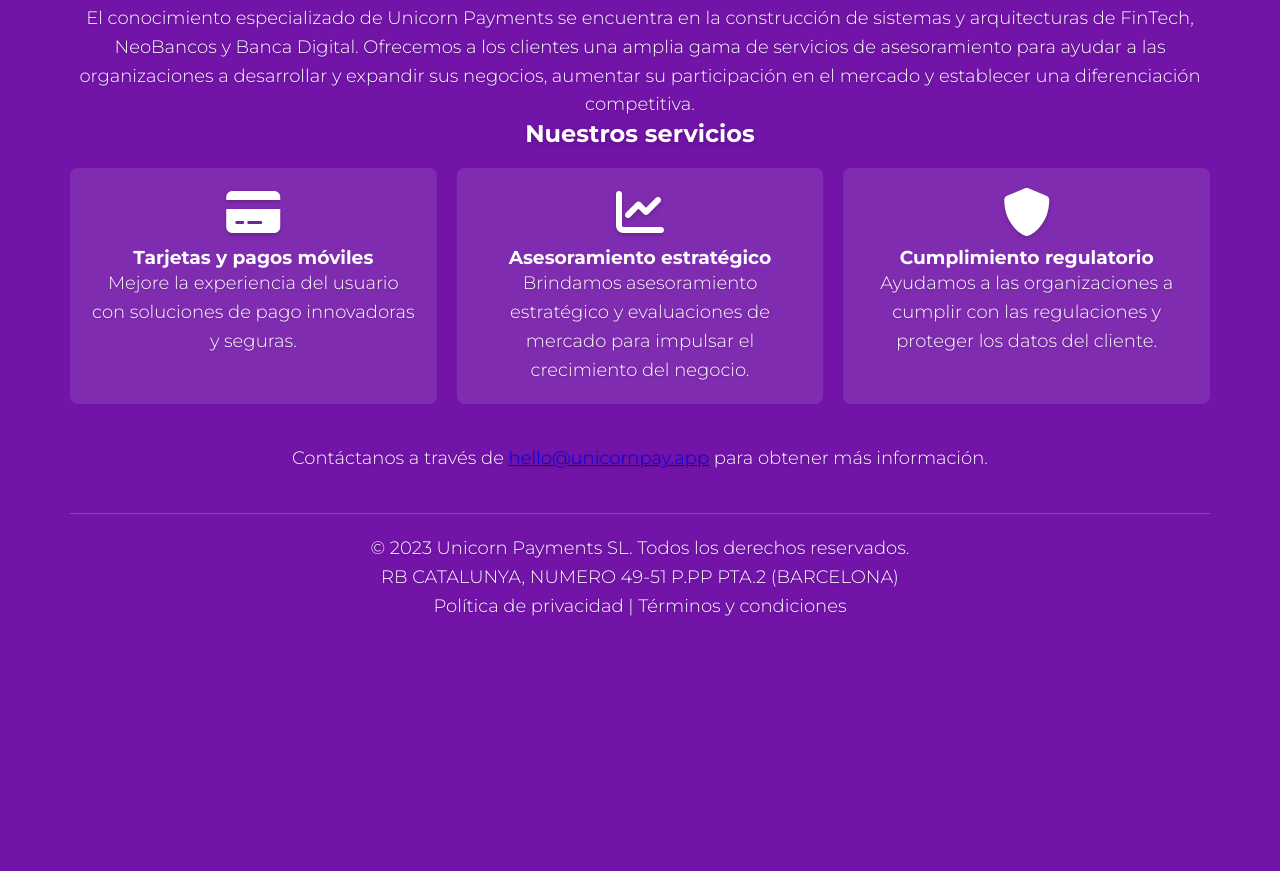
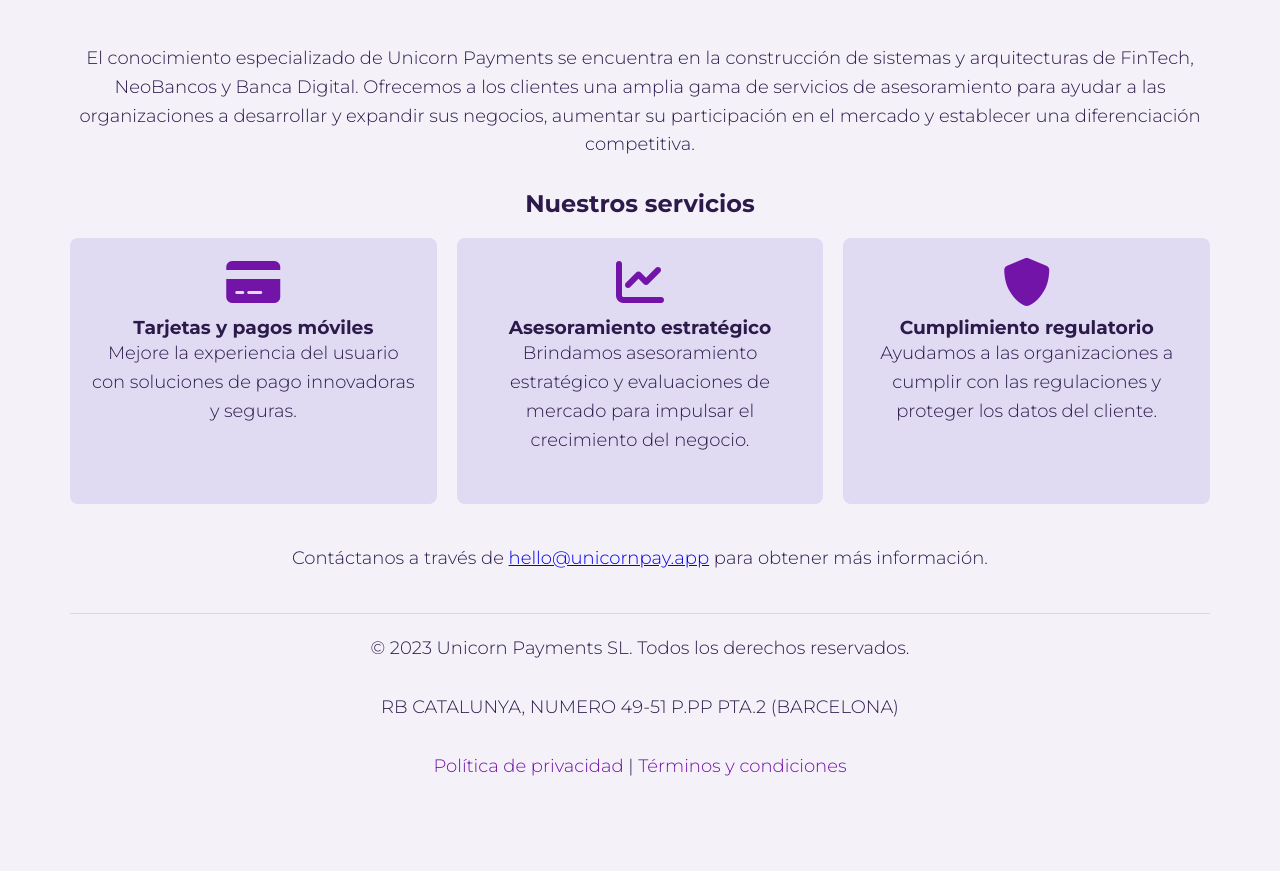
Before and after one commit to alexsicart/UnicornPay, a plain HTML site: page index.html in a window 1280 px wide. Shown: the part 290-1161 px from the top of the page. Before the commit the page ends 971 px from the top, so only its background shows below. Drawn offline with Linux system fonts and the light colour scheme.

Commit message:
Update index.html

```diff
--- a/index.html
+++ b/index.html
@@ -3,6 +3,8 @@
 <head>
     <meta charset="UTF-8">
     <meta name="viewport" content="width=device-width, initial-scale=1.0">
+    <meta name="description" content="Unicorn Payments SL ofrece soluciones de FinTech, NeoBancos y Banca Digital. Consultoría y asesoramiento para el crecimiento del negocio y la transformación digital.">
+    <meta name="keywords" content="FinTech, NeoBancos, Banca Digital, Unicorn Payments, Consultoría, Asesoramiento, Transformación Digital">
     <title>Unicorn Payments SL</title>
     <link rel="stylesheet" href="https://cdnjs.cloudflare.com/ajax/libs/font-awesome/6.0.0-beta3/css/all.min.css" integrity="sha384-KyZXEAg3QhqLMpG8r+Knujsl5/ovtS4gefS4ZlF0+W2016jBt7fKM1_tC/6Esd06" crossorigin="anonymous">
     <link href="https://fonts.googleapis.com/css2?family=Montserrat:wght@300;400;700&display=swap" rel="stylesheet">
@@ -15,8 +17,8 @@
         }
 
         body {
-            background-color: #7214A8;
-            color: #ffffff;
+            background-color: #F4F1F9;
+            color: #2C1A4A;
         }
 
         .container {
@@ -30,6 +32,7 @@
             display: flex;
             flex-direction: column;
             align-items: center;
+            margin-bottom: 40px;
         }
 
         .logo {
@@ -41,21 +44,19 @@
             font-size: 36px;
             font-weight: 700;
             margin-bottom: 20px;
-            text-shadow: 0px 2px 4px rgba(0, 0, 0, 0.2);
         }
 
         h2 {
             font-size: 24px;
             font-weight: 700;
             margin-bottom: 20px;
-            text-shadow: 0px 2px 4px rgba(0, 0, 0, 0.2);
         }
 
         p {
             font-size: 18px;
             font-weight: 300;
             line-height: 1.6;
-            text-shadow: 0px 1px 3px rgba(0, 0, 0, 0.2);
+            margin-bottom: 30px;
         }
 
         .services {
@@ -71,7 +72,7 @@
             align-items: center;
             padding: 20px;
             border-radius: 8px;
-            background-color: rgba(255, 255, 255, 0.1);
+            background-color: #E0DAF3;
             transition: transform 0.3s ease, box-shadow 0.3s ease;
         }
 
@@ -83,30 +84,32 @@
         .service-icon {
             font-size: 48px;
             margin-bottom: 10px;
-            color: #ffffff;
-            text-shadow: 0px 2px 4px rgba(0, 0, 0, 0.2);
+            color: #7214A8;
         }
 
         .contact {
             text-align: center;
             margin-top: 20px;
             font-weight: 400;
+            margin-bottom: 30px;
         }
+
         .footer {
-            margin-top: 40px;
+            margin-top:
+            40px;
         padding-top: 20px;
-            border-top: 1px solid rgba(255, 255, 255, 0.2);
+        border-top: 1px solid rgba(0, 0, 0, 0.1);
         font-size: 14px;
     }
 
     .footer a {
-            color: #ffffff;
+        color: #7214A8;
         text-decoration: none;
         transition: color 0.3s ease;
     }
 
     .footer a:hover {
-            color: #dddddd;
+        color: #2C1A4A;
     }
 
     @media (max-width: 767px) {
```
Lines whose indentation alone changed are shown as unchanged.
